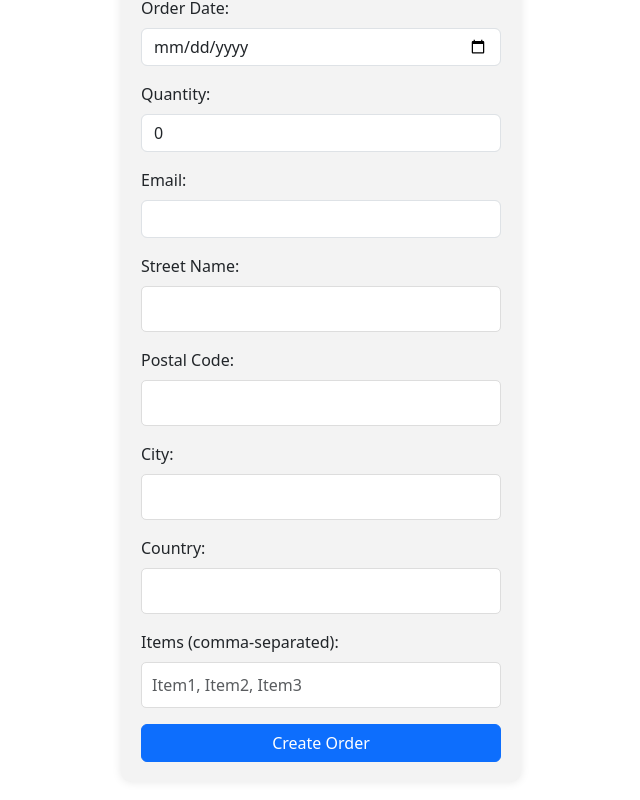
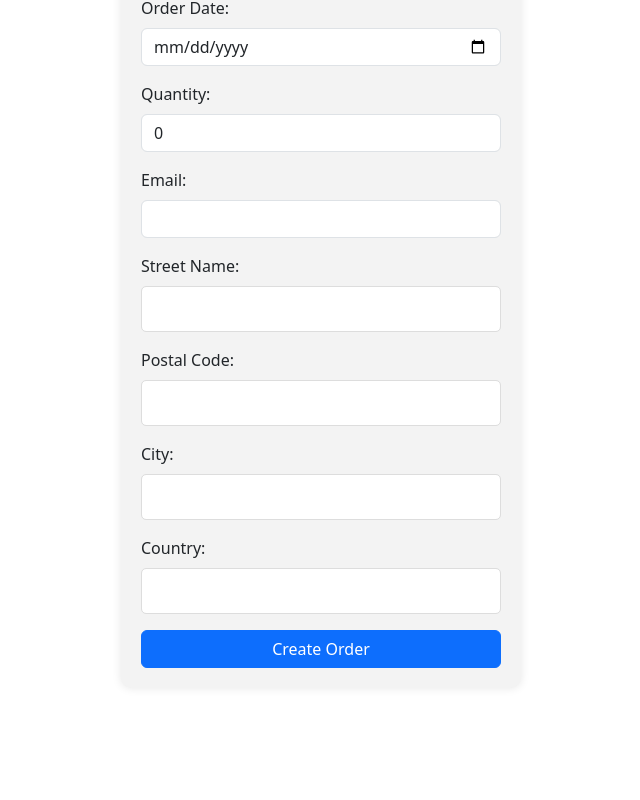
Before and after one commit to JakobECode/FlameFrontend, a React (Create React App) app: page /CreateOrder/1 in a window 1280 px wide. Shown: the part 290-1090 px from the top of the page, without its empty margins (319-959 px from the left). After the commit the page ends 1028 px from the top, so only its background shows below. Built offline with nearby package versions, Linux system fonts and the light colour scheme; no server answers.

Commit message:
Add changes to CreateOrder for id

```diff
--- a/src/components/views/OrderCreate.jsx
+++ b/src/components/views/OrderCreate.jsx
@@ -1,28 +1,28 @@
 import React, { useState } from 'react';
-import { Form, Button, Container, Alert, InputGroup } from 'react-bootstrap';
+import { Form, Button, Container, Alert } from 'react-bootstrap';
+import { useParams } from 'react-router-dom'; // Import useParams
 
 const CreateOrder = () => {
+  const { productId } = useParams(); // Get productId from the URL
   const [orderDetails, setOrderDetails] = useState({
     id: 0,
     customerName: '',
     orderDate: '',
     quantity: 0,
-    orderStatus: 'Pending', // Default to 'Pending'
+    orderStatus: 'Pending',
     email: '',
     streetName: '',
     postalCode: '',
     city: '',
     country: '',
-    items: []
+    items: [productId] // Set initial items array with productId from the URL
   });
   const [error, setError] = useState('');
   const [isSubmitting, setIsSubmitting] = useState(false);
 
   const handleInputChange = (event) => {
     const { name, value } = event.target;
-    if (name === "items") {
-      setOrderDetails({ ...orderDetails, [name]: value.split(',').map(item => item.trim()) });
-    } else if (name === "quantity") {
+    if (name === "quantity") {
       setOrderDetails({ ...orderDetails, [name]: parseInt(value, 10) });
     } else {
       setOrderDetails({ ...orderDetails, [name]: value });
@@ -43,14 +43,10 @@ const CreateOrder = () => {
         body: JSON.stringify(orderDetails)
       });
 
-      console.log(response);
-
       if (!response.ok) {
-        // throw new Error(`HTTP error! status: ${response.status}`);
         setError('Failed to create order: ');
-      }
-      else {
-        setError('Det blev rätt: ');
+      } else {
+        setError('Order created successfully!');
         setOrderDetails({
           id: 0,
           customerName: '',
@@ -62,14 +58,12 @@ const CreateOrder = () => {
           postalCode: '',
           city: '',
           country: '',
-          items: []
+          items: [productId] // Reset items to only include productId
         });
       }
-    }
-    catch (error)
-    {
-    }
-    finally {
+    } catch (error) {
+      setError('An error occurred.');
+    } finally {
       setIsSubmitting(false);
     }
   };
@@ -159,16 +153,6 @@ const CreateOrder = () => {
             required
           />
         </Form.Group>
-        <Form.Group className="mb-3">
-          <Form.Label>Items (comma-separated):</Form.Label>
-          <Form.Control
-            type="text"
-            name="items"
-            placeholder="Item1, Item2, Item3"
-            value={orderDetails.items}
-            onChange={handleInputChange}
-          />
-        </Form.Group>
         <Button variant="primary" type="submit" disabled={isSubmitting}>
           {isSubmitting ? 'Creating...' : 'Create Order'}
         </Button>
```
